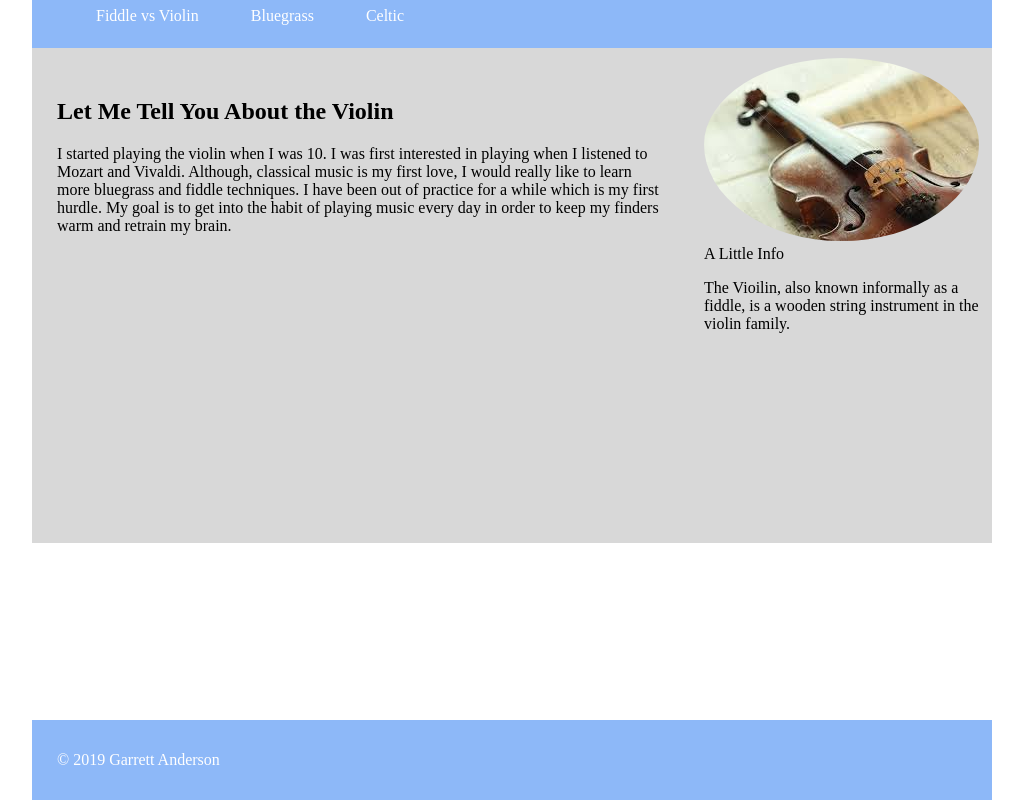
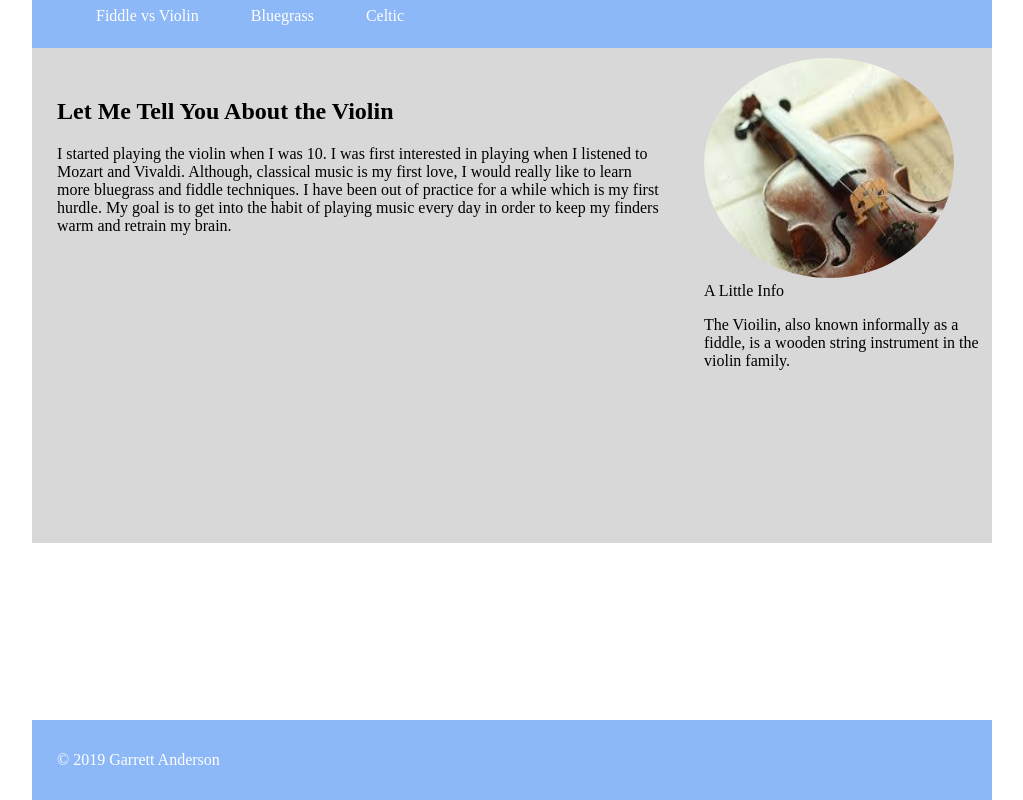
Before and after one commit to GarrettAnderson/my-hobbies, a website: page public/index.html in a window 1280 px wide. Shown: the whole page, without its empty margins (128-1151 px from the left). Drawn offline with Linux system fonts and the light colour scheme.

Commit message:
adjusted the size of the image in the sidebar

```diff
--- a/public/screen.css
+++ b/public/screen.css
@@ -68,6 +68,8 @@ cursor: pointer;
 .sidebar img {
   border-radius: 50%;
   padding-top: 10px;
+  width: 250px;
+  height: 220px;
 }
 
 .mainContent {
```
